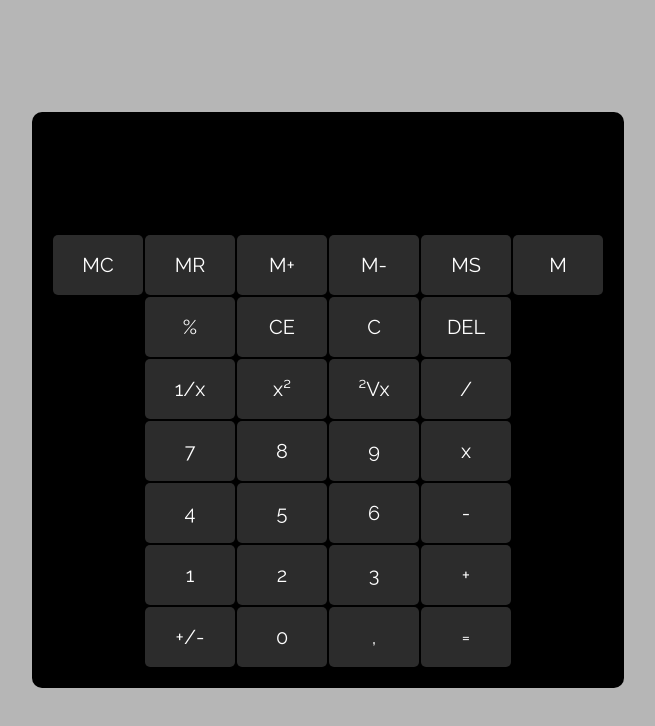
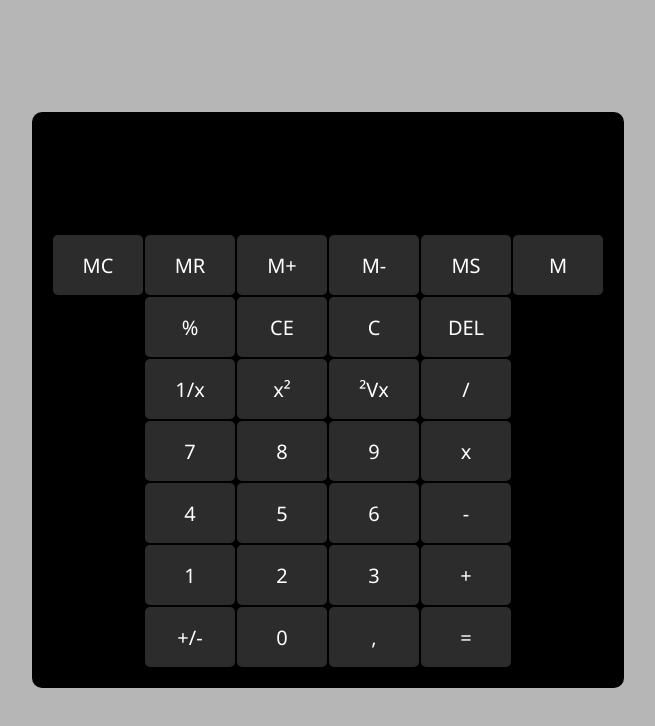
Before and after one commit to sikadali/wincalc, a plain HTML site: page index.html in a window 1280 px wide. Shown: the whole page, without its empty margins (312-967 px from the left). Drawn offline with Linux system fonts and the light colour scheme.

Commit message:
fix font

```diff
--- a/style.css
+++ b/style.css
@@ -2,7 +2,7 @@
     margin: 0;
     padding: 0;
     box-sizing: border-box;
-    font-family: 'Raleway', sans-serif;
+    font-family: 'Segoe UI', 'Raleway', sans-serif;
 }
 
 .container {
```
